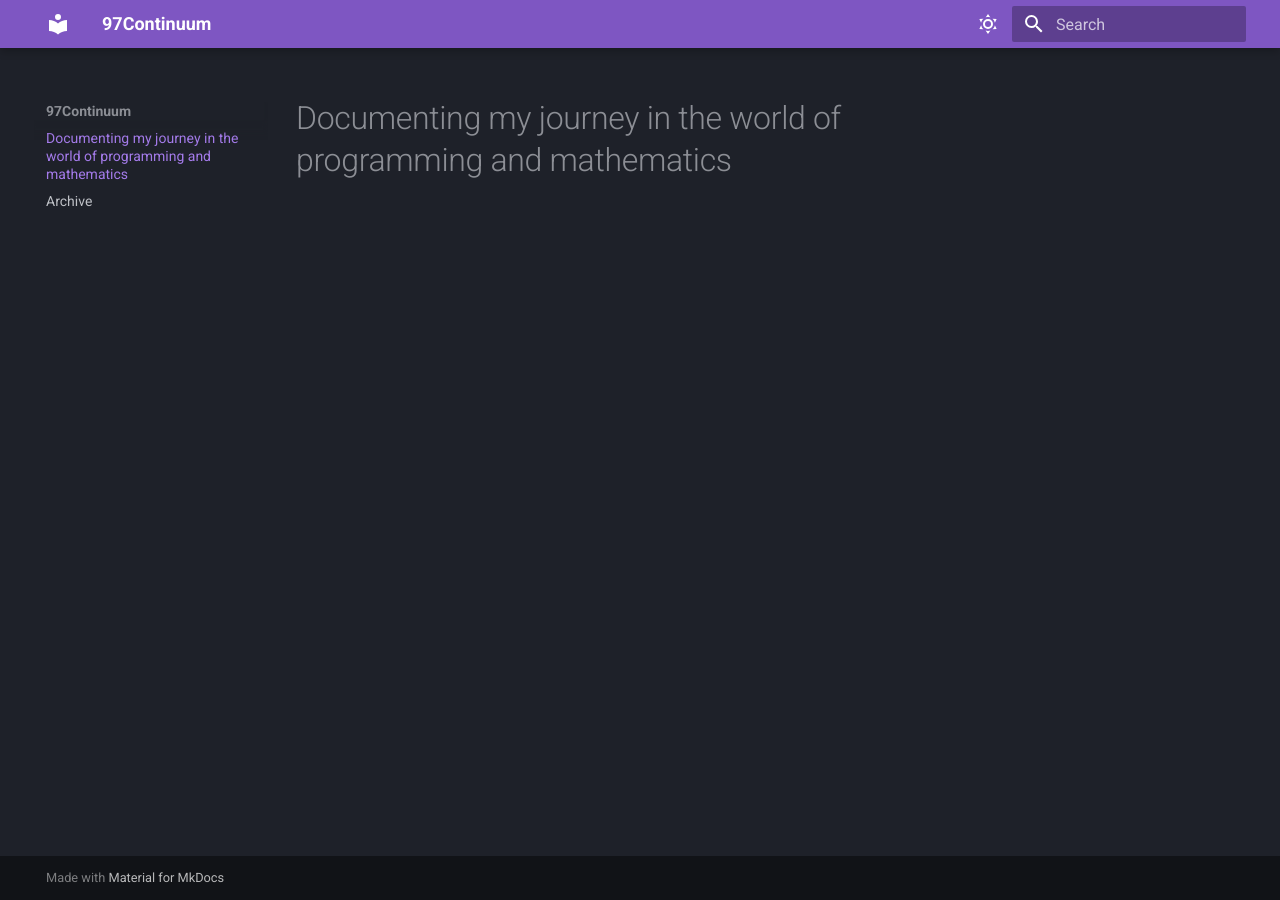
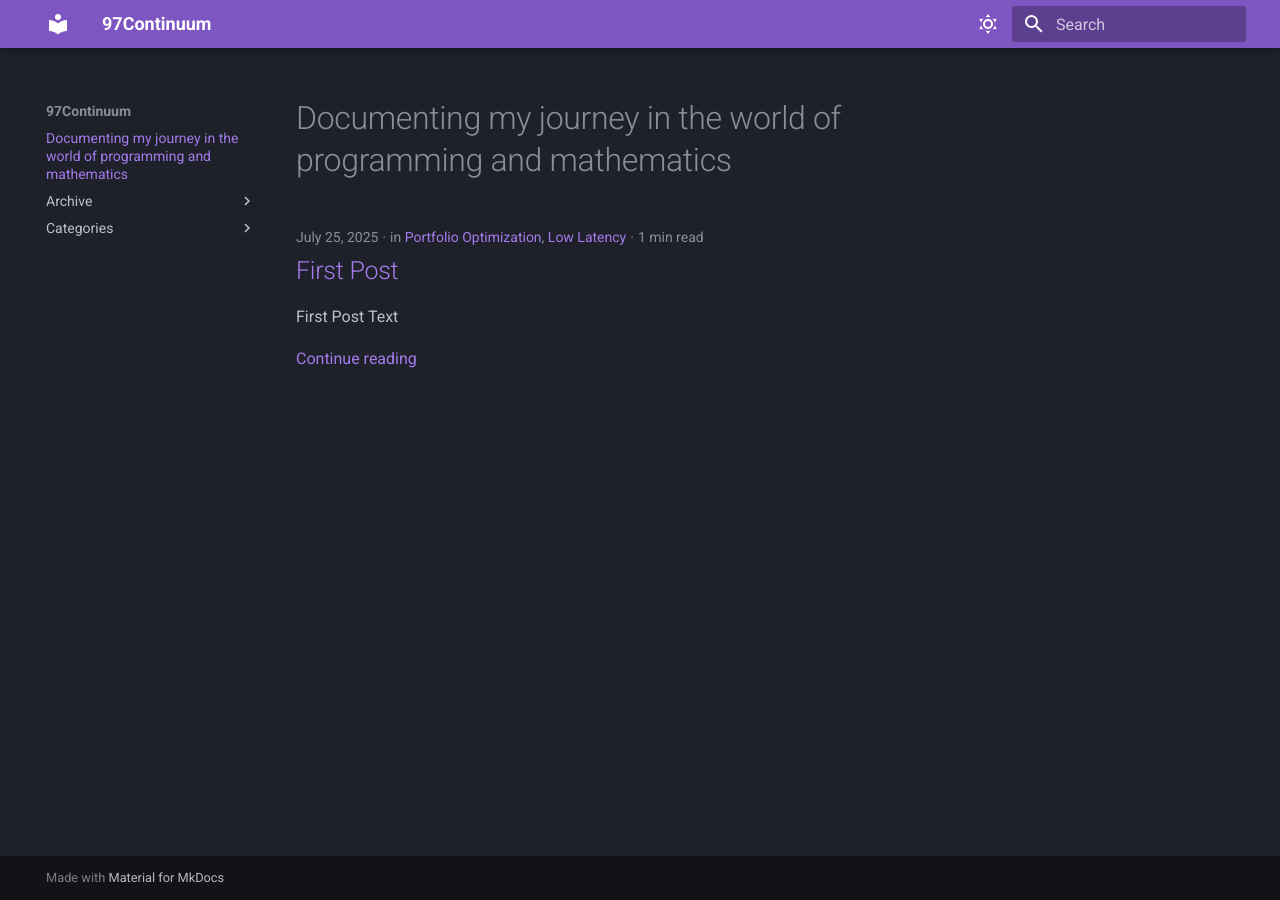
Before and after one commit to 97continuum/97continuum.github.io, an MkDocs documentation site: the page built from docs/index.md, in a window 1280 px wide. Built offline with MkDocs 1.6.1 and Material for MkDocs 9.7.7, drawn with Linux system fonts in a browser that asks for light colours.

Commit message:
adding categories

```diff
--- /dev/null
+++ b/docs/posts/testpost.md
@@ -0,0 +1,17 @@
+---
+date:
+    created: 2025-07-25
+    udated: 2025-07-28
+readtime:
+categories:
+    - Portfolio Optimization
+    - Low Latency
+---
+
+# First Post
+
+First Post Text
+
+<!-- more -->
+
+All test here appears in the blog post
--- a/mkdocs.yml
+++ b/mkdocs.yml
@@ -23,3 +23,10 @@ plugins:
   - search
   - blog:
       blog_dir: .
+
+      archive_date_format: MM/yyyy
+      archive_url_date_format: MM/yyyy
+
+      categories_allowed:
+        - Low Latency
+        - Portfolio Optimization
```
